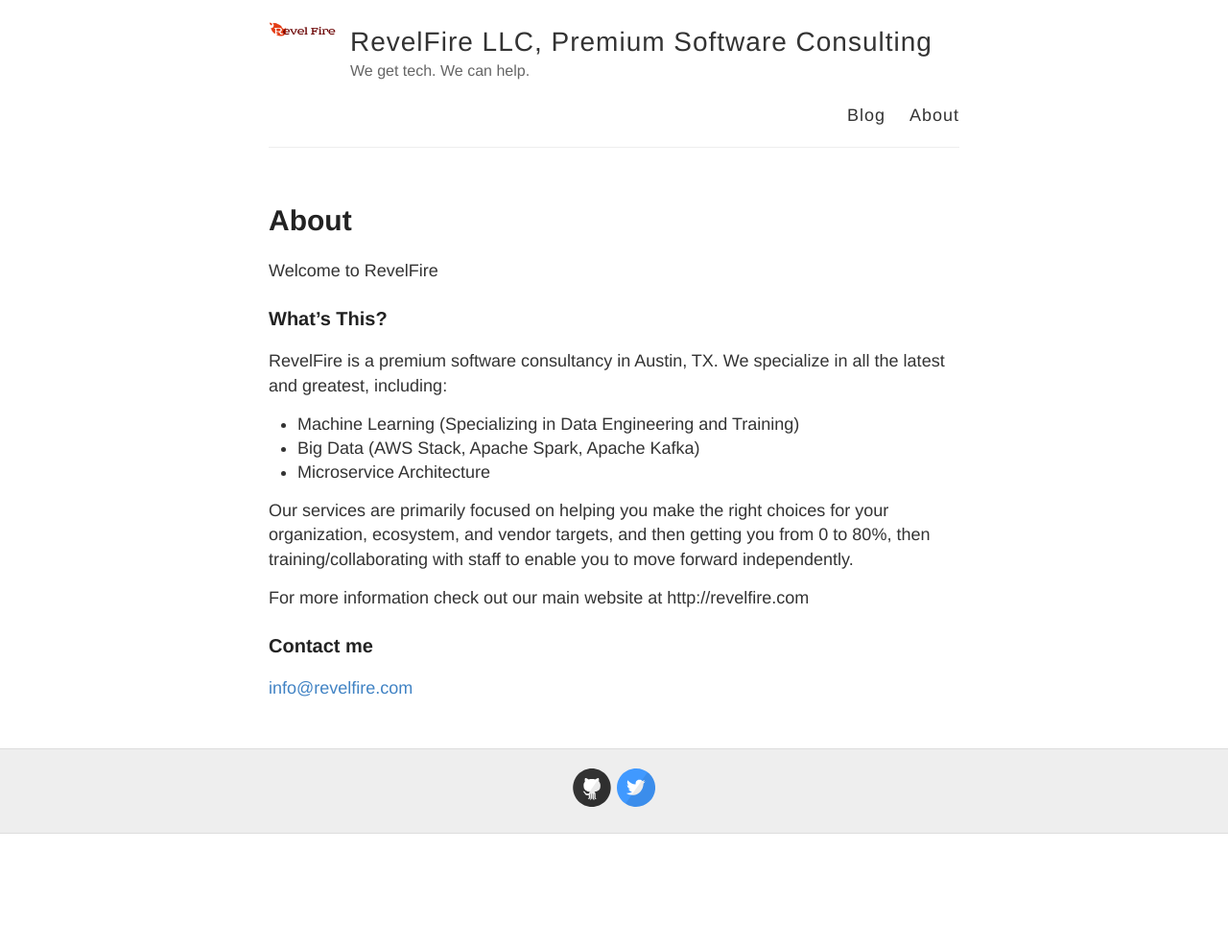
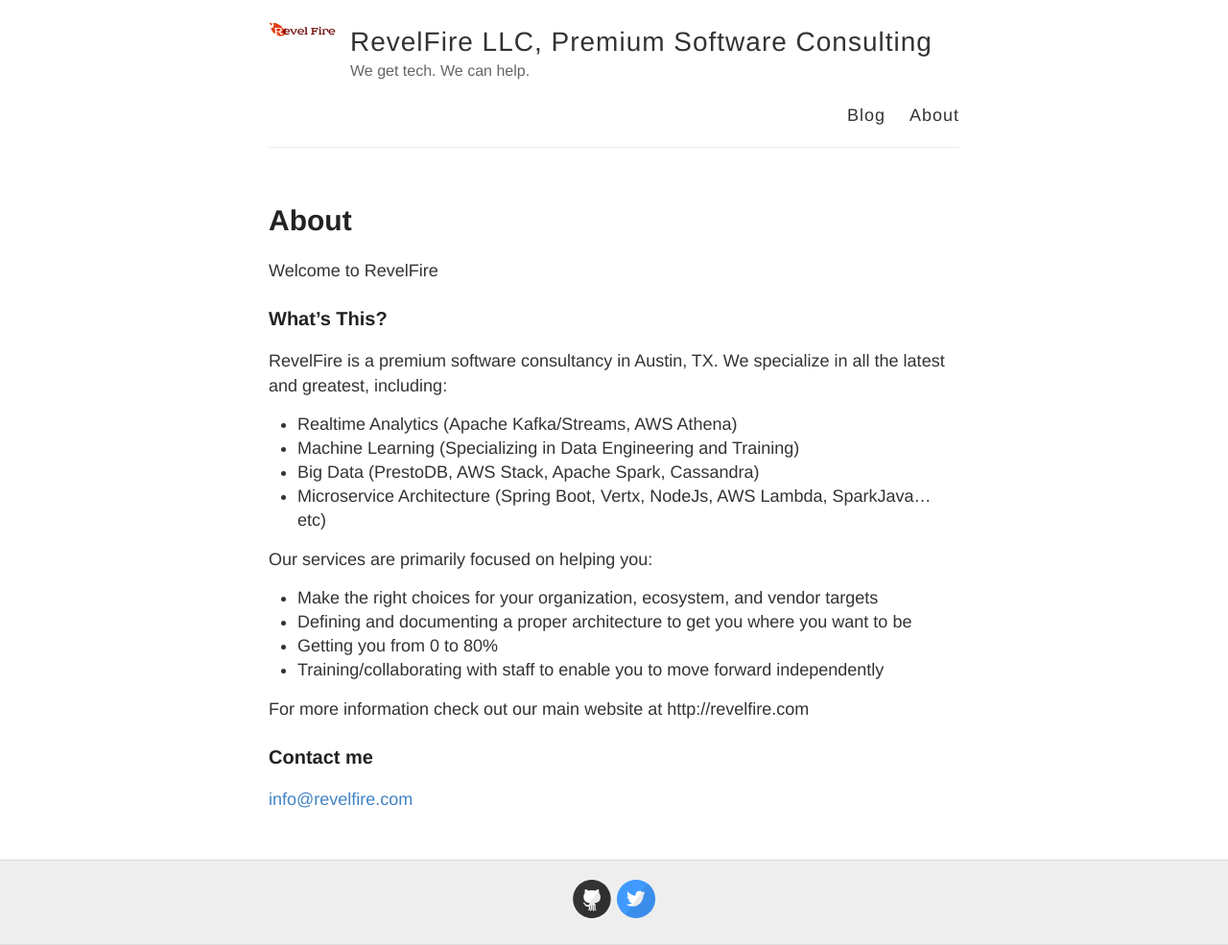
Before and after one commit to revelfire/revelfire.github.io, a Jekyll site: the page built from about.md, in a window 1280 px wide. Shown: the whole page at 96% size. Built offline with Jekyll 4.4.1, drawn with Linux system fonts in a browser that asks for light colours; before the commit the page ends 900 px from its top, so only the background shows below that.

```diff
--- a/about.md
+++ b/about.md
@@ -11,13 +11,17 @@
 RevelFire is a premium software consultancy in Austin, TX. We specialize in all
 the latest and greatest, including:
 
+* Realtime Analytics (Apache Kafka/Streams, AWS Athena)
 * Machine Learning (Specializing in Data Engineering and Training)
-* Big Data (AWS Stack, Apache Spark, Apache Kafka)
-* Microservice Architecture
+* Big Data (PrestoDB, AWS Stack, Apache Spark, Cassandra)
+* Microservice Architecture (Spring Boot, Vertx, NodeJs, AWS Lambda, SparkJava...etc)
 
-Our services are primarily focused on helping you make the right choices for your
-organization, ecosystem, and vendor targets, and then getting you from 0 to 80%,
-then training/collaborating with staff to enable you to move forward independently.
+Our services are primarily focused on helping you:
+
+* Make the right choices for your organization, ecosystem, and vendor targets
+* Defining and documenting a proper architecture to get you where you want to be
+* Getting you from 0 to 80%
+* Training/collaborating with staff to enable you to move forward independently
 
 For more information check out our main website at http://revelfire.com
 
```
